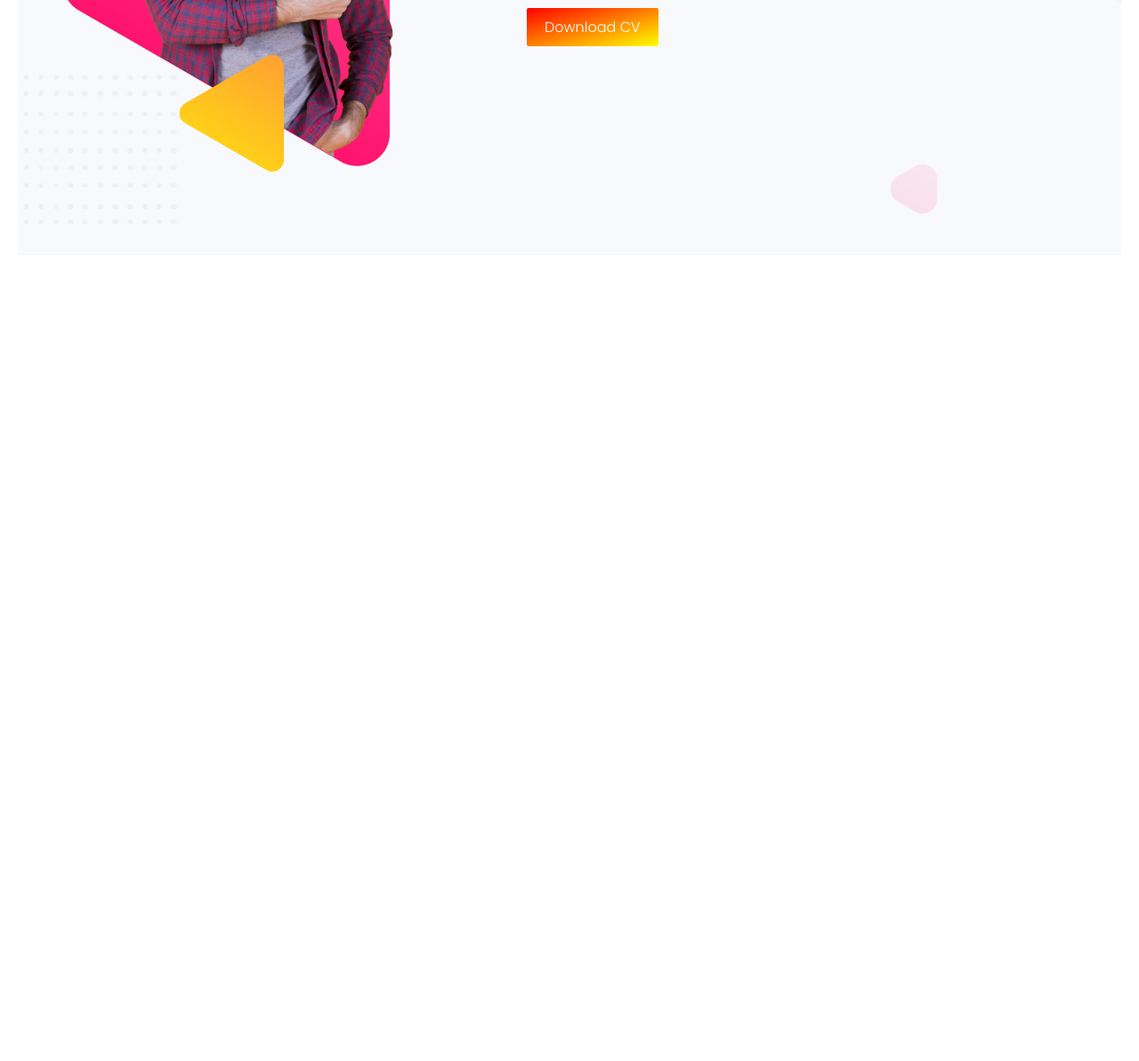
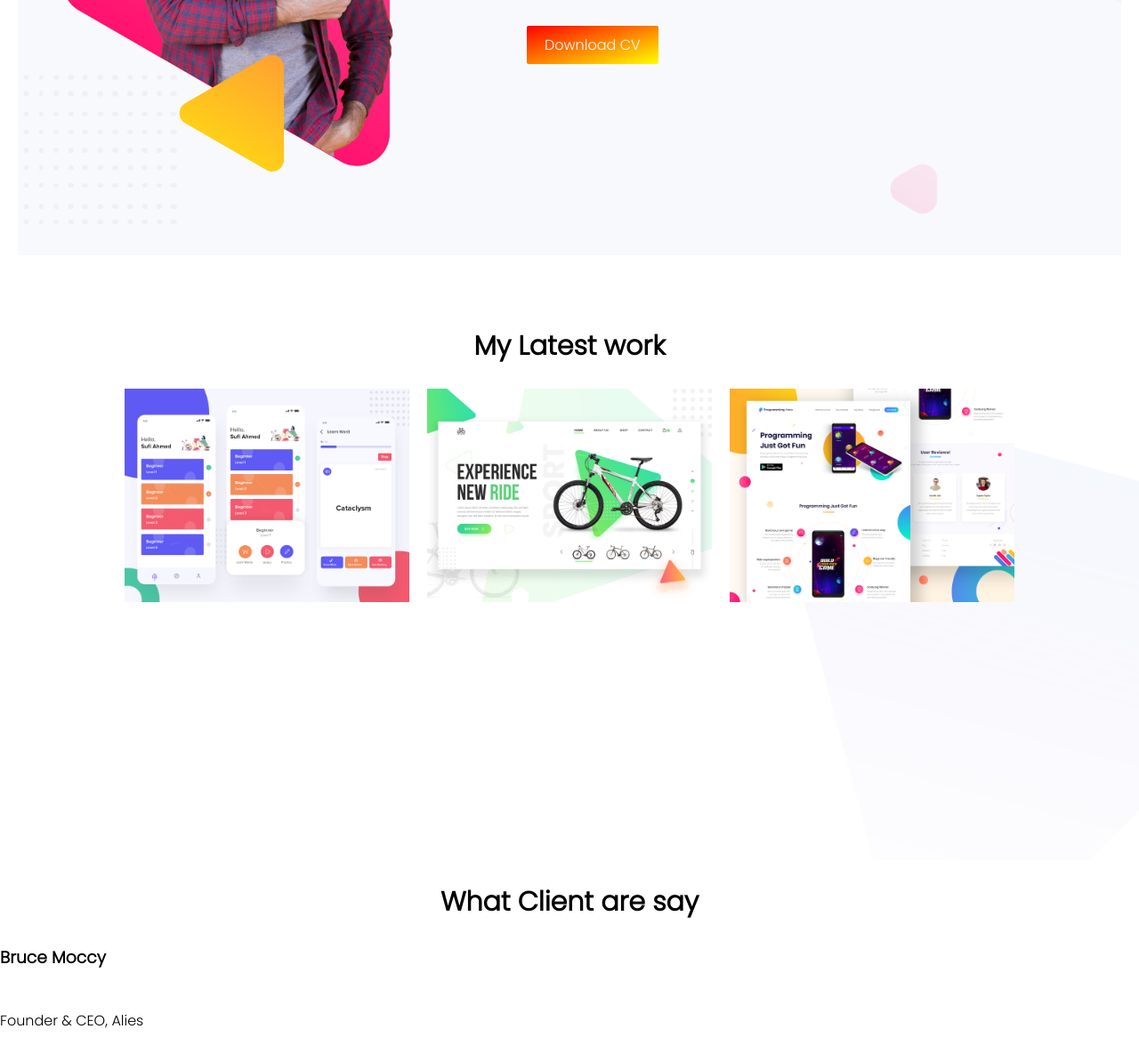
Before and after one commit to shantijulilslam/personal-website, a plain HTML site: page index.html in a window 1280 px wide. Shown: the part 943-2136 px from the top of the page at 89% size. Before the commit the page ends 1230 px from the top, so only its background shows below. Drawn offline with Linux system fonts and the light colour scheme.

Commit message:
add again

```diff
--- a/index.html
+++ b/index.html
@@ -29,5 +29,23 @@
             <a id="cv-button" href="https://web.facebook.com/shantijul.islam.5?ref=bookmarks">Download CV</a>
         </div>
     </section>
+
+    <section class="latest">
+        <h1>My Latest work</h1>
+        <div id="first" class="img-set"><img src="images/latest-work/work-1.png" alt=""></div>
+        <div id="second" class="img-set"><img src="images/latest-work/work-2.jpg" alt=""></div>
+        <div id="third" class="img-set"><img src="images/latest-work/work-3.jpg" alt=""></div>
+    </section>
+
+    <section>
+        <h1>What Client are say</h1>
+        <div>
+            <p></p>
+            <p></p>
+           <h3>Bruce Moccy</h3>
+           <br>
+           Founder & CEO, Alies
+        </div>
+    </section>
 </body>
 </html>
--- a/style.css
+++ b/style.css
@@ -80,3 +80,33 @@ font-weight: 700;
 
 
 }
+.img-set img{
+    width: 100%;
+}
+.img-set{
+    width: 25%;
+    float: left;
+    margin-left: 80px;
+
+
+}
+#third{
+    margin-left: 20px;
+}
+
+#first{
+    position: relative;
+    left: 60px;
+
+}
+h1{
+    text-align: center;
+    font-size: 30px;
+
+}
+.latest{
+    margin-top: 80px;
+    background-image: url(images/latest-work-bg.png);
+    background-size: cover;
+    background-position: center;
+}
```
